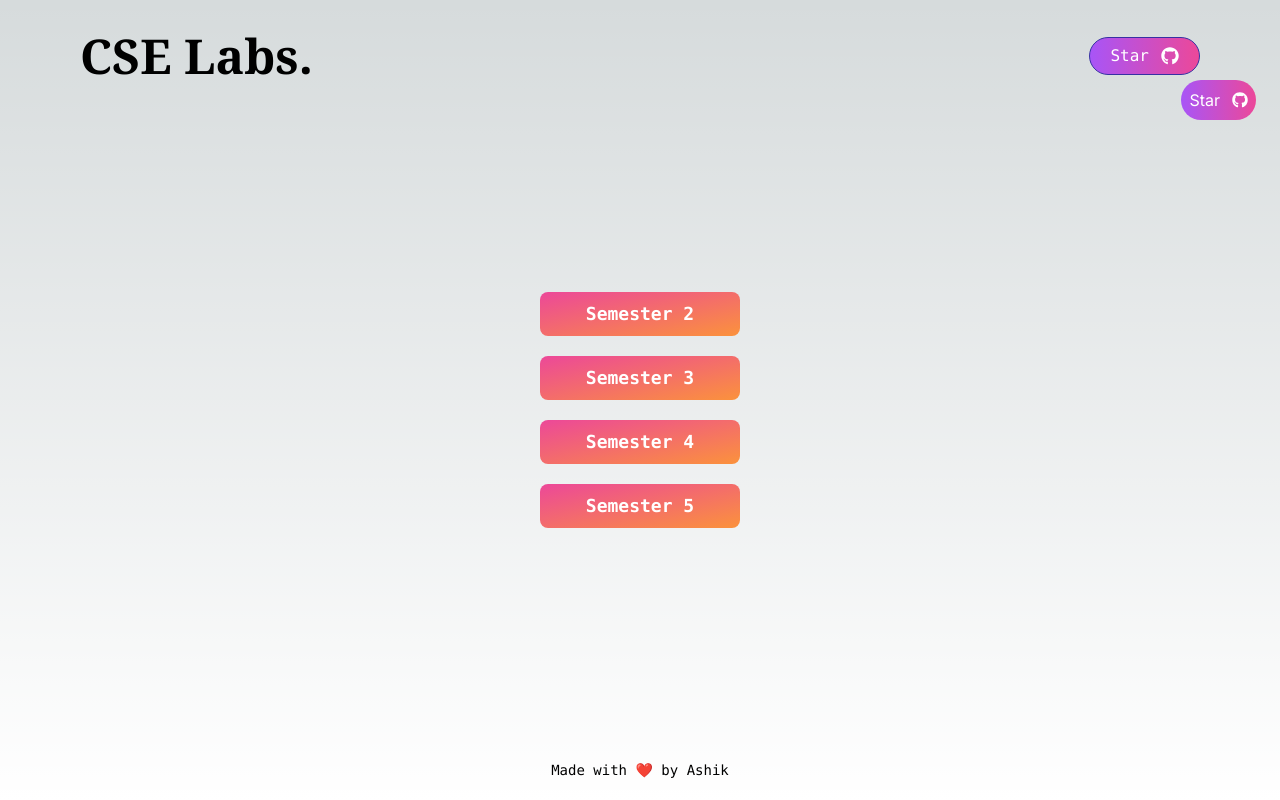
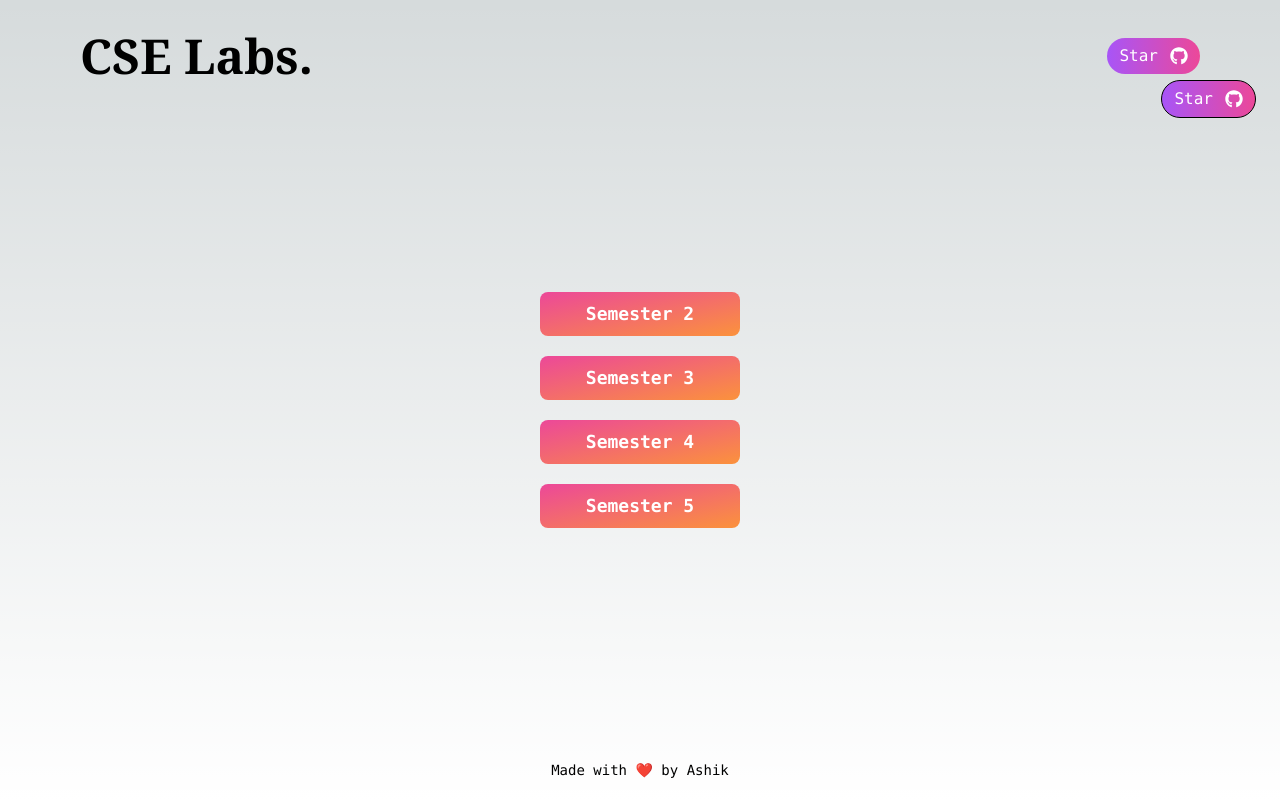
Before and after one commit to ashikjhonson/KTU-CSE-Labs-site, a Next.js app: page / in a window 1280 px wide. Both pictures are taken after a click on the item "Star". Built offline with nearby package versions, Linux system fonts and the light colour scheme.

Commit message:
Styling dropshadow

```diff
--- a/src/app/components/Button.jsx
+++ b/src/app/components/Button.jsx
@@ -6,7 +6,7 @@ const Button = ({ semester }) => {
     <Link href={`/semester/${semester}`} className="outline-none">
       <button
         type="button"
-        className="text-white text-lg font-bold font-mono bg-gradient-to-br from-pink-500 to-orange-400 hover:bg-gradient-to-bl outline-none rounded-lg text-md py-2 text-center mx-auto w-[200px] cursor-pointer"
+        className="text-white text-lg font-bold font-mono bg-gradient-to-br from-pink-500 to-orange-400 hover:bg-gradient-to-bl outline-none rounded-lg text-md py-2 text-center mx-auto w-[200px] hover:scale-105 duration-200 hover:drop-shadow-[0_5px_5px_rgba(0,0,0,0.25)]"
       >
         Semester {semester}
       </button>
--- a/src/app/components/File.jsx
+++ b/src/app/components/File.jsx
@@ -1,6 +1,14 @@
+import { useState } from "react";
+
 const File = ({ title, code }) => {
+  const [copy, setCopy] = useState("Copy");
   const copyHandler = () => {
-    navigator.clipboard.writeText(JSON.parse(code));
+    navigator.clipboard.writeText(JSON.parse(code)).then(() => {
+      setCopy("Copied");
+      setTimeout(() => {
+        setCopy("Copy");
+      }, 2000);
+    });
   };
 
   return (
@@ -13,7 +21,7 @@ const File = ({ title, code }) => {
           className="px-2 h-[30px] my-auto text-sm font-medium text-gray-900 outline-none bg-white rounded-lg border hover:bg-gray-100 hover:text-blue-700 dark:bg-gray-800 dark:text-gray-400 dark:border-gray-600 dark:hover:text-white dark:hover:bg-gray-700"
           onClick={copyHandler}
         >
-          Copy
+          {copy}
         </button>
       </div>
       <pre className="whitespace-pre-wrap overflow-hidden bg-gray-900 border dark:border-t-0 px-2 md:px-5 py-3 text-sm md:text-base text-white dark:text-white">
--- a/src/app/components/Footer.jsx
+++ b/src/app/components/Footer.jsx
@@ -4,7 +4,10 @@ const Footer = () => {
   return (
     <div className="flex py-5">
       <p className="mx-auto font-mono text-sm">
-        Made with ❤️ by <a href="https://github.com/ashikjhonson">Ashik</a>
+        Made with ❤️ by{" "}
+        <a href="https://github.com/ashikjhonson" target="_blank">
+          Ashik
+        </a>
       </p>
     </div>
   );
--- a/src/app/components/Navbar.jsx
+++ b/src/app/components/Navbar.jsx
@@ -10,14 +10,14 @@ const Navbar = () => {
     <div className="flex justify-between items-center w-full h-25 px-5 sm:px-20 pt-10 sm:pt-8 dark:text-white dark:bg-black nav">
       <div>
         <Link href={"/"}>
-          <h1 className="font-bold font-serif text-3xl sm:text-5xl text-center">
+          <h1 className="font-bold font-serif text-4xl sm:text-5xl text-center">
             CSE Labs.
           </h1>
         </Link>
       </div>
 
       <ul className="hidden md:flex">
-        <li className="cursor-pointer px-3 py-1.5 bg-gradient-to-r from-purple-500 to-pink-500 rounded-3xl text-white hover:scale-105 duration-200 hover:drop-shadow-[0_5px_5px_rgba(0,0,0,0.25)] dark:hover:drop-shadow-[0_7px_8px_rgba(255,255,255,.25)] border border-indigo-800">
+        <li className="cursor-pointer px-1 py-1.5 bg-gradient-to-r from-purple-500 to-pink-500 rounded-3xl text-white hover:scale-105 duration-200 hover:drop-shadow-[0_5px_5px_rgba(0,0,0,0.25)] dark:hover:drop-shadow-[0_7px_8px_rgba(255,255,255,.25)]">
           <Link
             onClick={() => setNav((nav) => !nav)}
             href={"https://github.com/ashikjhonson/KTU-CSE-Labs-site"}
@@ -42,14 +42,14 @@ const Navbar = () => {
 
       {nav && (
         <ul className="absolute right-6 top-20">
-          <li className="cursor-pointer px- py-2 bg-gradient-to-r from-purple-500 to-pink-500 rounded-3xl text-white ">
+          <li className="cursor-pointer px- py-1.5 bg-gradient-to-r from-purple-500 to-pink-500 border border-black rounded-full text-white ">
             <Link
               onClick={() => setNav((nav) => !nav)}
               href={"https://github.com/ashikjhonson/KTU-CSE-Labs-site"}
               target="_blank"
-              className="flex gap-3 px-2 align-middle justify-between"
+              className="flex gap-3 px-3 align-middle justify-between font-mono"
             >
-              Star <FaGithub className="self-center" />
+              Star <FaGithub className="self-center text-lg dark:text-black" />
             </Link>
           </li>
         </ul>
--- a/src/app/semester/[number]/page.jsx
+++ b/src/app/semester/[number]/page.jsx
@@ -23,7 +23,7 @@ const Page = ({ params }) => {
               >
                 <button
                   type="button"
-                  className="text-white font-mono bg-gradient-to-br from-pink-500 to-orange-400 hover:bg-gradient-to-bl outline-none rounded-lg text-md py-2.5 text-center mx-auto w-[300px] min-w-fit"
+                  className="text-white font-mono bg-gradient-to-br from-pink-500 to-orange-400 hover:bg-gradient-to-bl outline-none rounded-lg text-md py-2.5 text-center mx-auto w-[300px] min-w-fit hover:scale-105 duration-200 hover:drop-shadow-[0_2px_5px_rgba(0,0,0,0.25)] dark:hover:drop-shadow-none"
                 >
                   {item.Title}
                 </button>
```
